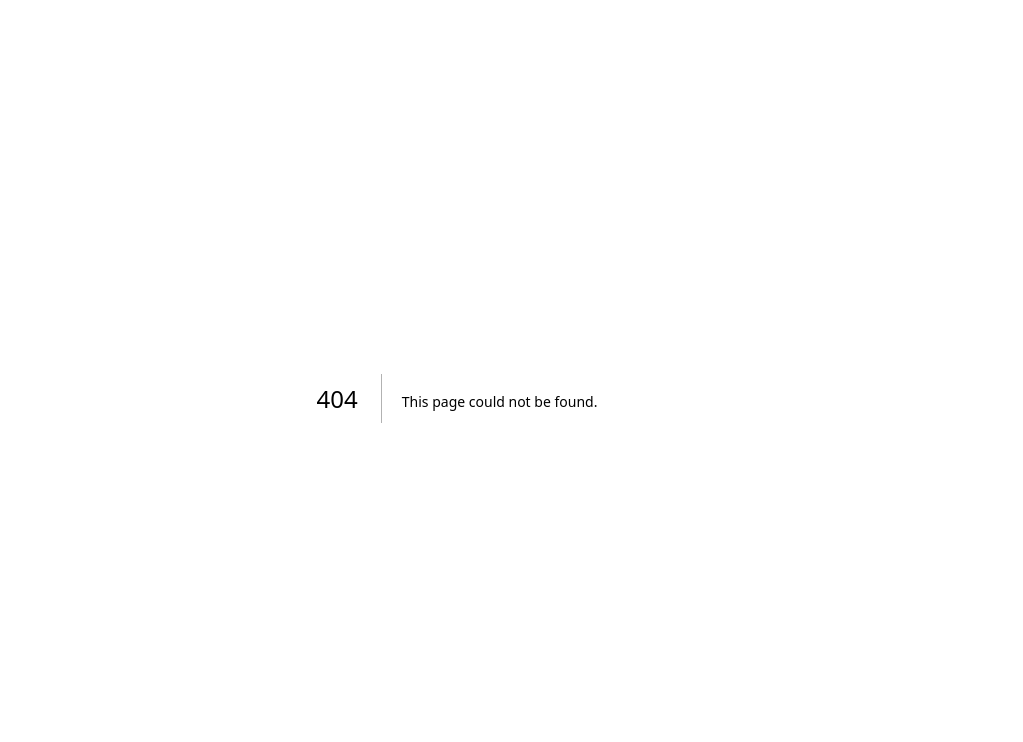
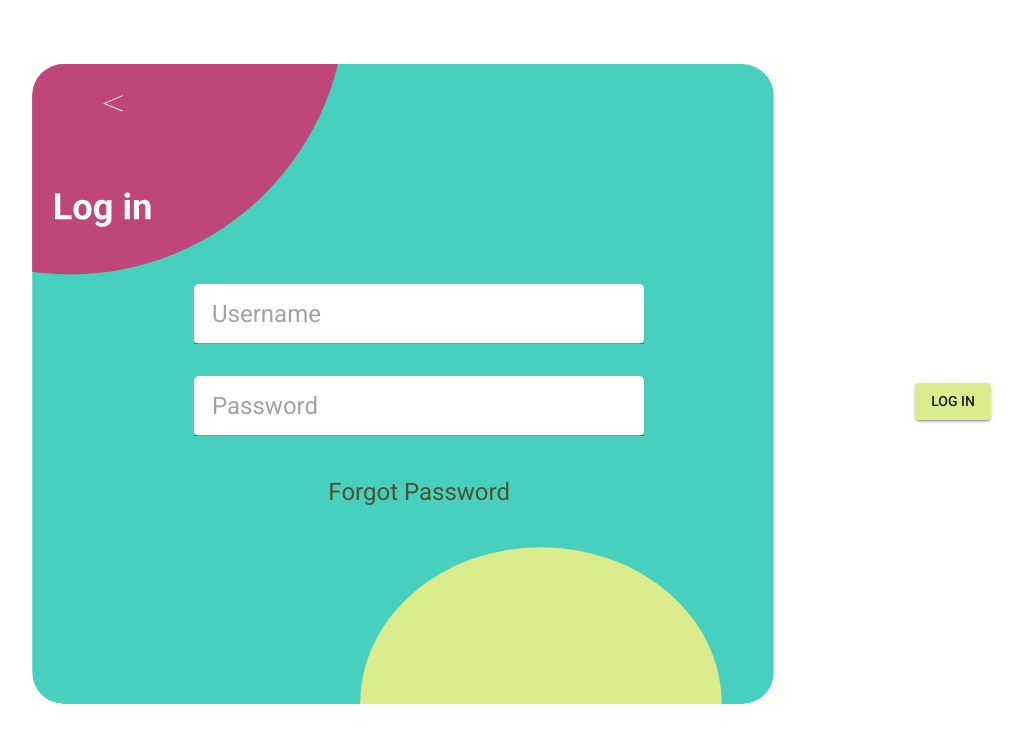
Before and after one commit to nargesghan/frontend, a Next.js app: page /authentication/login in a window 1280 px wide. Before the commit this address had no page. Shown: the top 742 px of the page, without its empty margins (183-1206 px from the left). Built offline with nearby package versions, Linux system fonts and the light colour scheme.

Commit message:
Feature/login

```diff
--- /dev/null
+++ b/src/app/authentication/login/page.tsx
@@ -0,0 +1,45 @@
+import { Box, Grid, autocompleteClasses,Button } from "@mui/material";
+import AuthInput from "@/components/authentication/AuthInput";
+import Link from "next/link";
+
+export default function Page() {
+  const imageUrl = "/authentication/login.svg";
+
+  return (
+    <Box
+      sx={{
+        width: "100vw",
+        height: "100vh",
+        display: "flex",
+        justifyContent: "center",
+        alignItems: "center",
+      }}
+    >
+      <Grid
+        container
+        justifyContent={"center"}
+        alignItems="center"
+        direction='column'
+        spacing={4}
+
+        sx={{
+          backgroundImage: `url(${imageUrl})`,
+          height: "80%",
+          width: "80%",
+          backgroundRepeat: "no-repeat",
+          backgroundSize: "contain",
+          backgroundPosition: "center",
+        }}
+      >
+        <Grid item>
+          <AuthInput placeholder="   Username" type='string'></AuthInput>
+        </Grid>
+        <Grid item><AuthInput placeholder="   Password" type='password'></AuthInput></Grid>
+        <Grid item><Link href={'/'}>Forgot Password</Link></Grid>
+      </Grid>
+      <Link href={'/authentication/signup'}>  <Button variant="contained" size="medium">
+          Log in
+        </Button></Link>
+    </Box>
+  );
+}
--- a/src/components/General/Navbar.tsx
+++ b/src/components/General/Navbar.tsx
@@ -5,8 +5,6 @@ import Box from '@mui/material/Box';
 import Toolbar from '@mui/material/Toolbar';
 import Typography from '@mui/material/Typography';
 import Button from '@mui/material/Button';
-import IconButton from '@mui/material/IconButton';
-import MenuIcon from '@mui/icons-material/Menu';
 import SearchIcon from '@mui/icons-material/Search';
 import { styled,alpha} from '@mui/material/styles';
 import InputBase from '@mui/material/InputBase';
--- a/src/components/ThemeRegistry/Theme.js
+++ b/src/components/ThemeRegistry/Theme.js
@@ -62,6 +62,7 @@ const theme = createTheme({
         }
 	},
 
+
 });
 
 export default theme;
--- /dev/null
+++ b/src/components/authentication/AuthInput.tsx
@@ -0,0 +1,28 @@
+import React from "react";
+import Input from "@mui/material/Input";
+interface Props {
+  placeholder: string;
+  type: string;
+}
+
+const AuthInput: React.FC<Props> = ({ placeholder, type }) => {
+  return (
+    <div>
+      <Input
+        placeholder={placeholder}
+        type={type}
+        sx={{
+          backgroundColor: "info.contrastText",
+          width: "450px",
+          height: "60px",
+          borderColor: "white-[400]",
+          borderWidth: 2,
+          borderRadius: '5px',
+
+        }}
+      />
+    </div>
+  );
+};
+
+export default AuthInput;
```
Also changed, not shown: src/app/authentication/signup/page.tsx (added, +30 -0 lines), public/authentication/login.svg (added), public/authentication/signup.svg (added).
